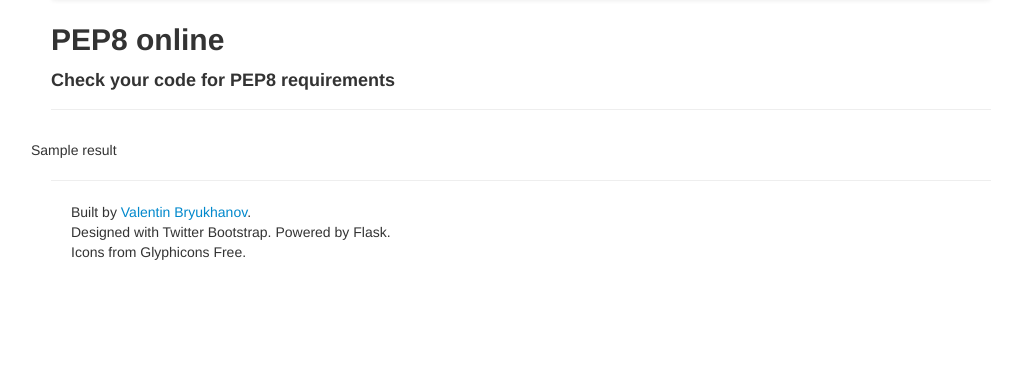
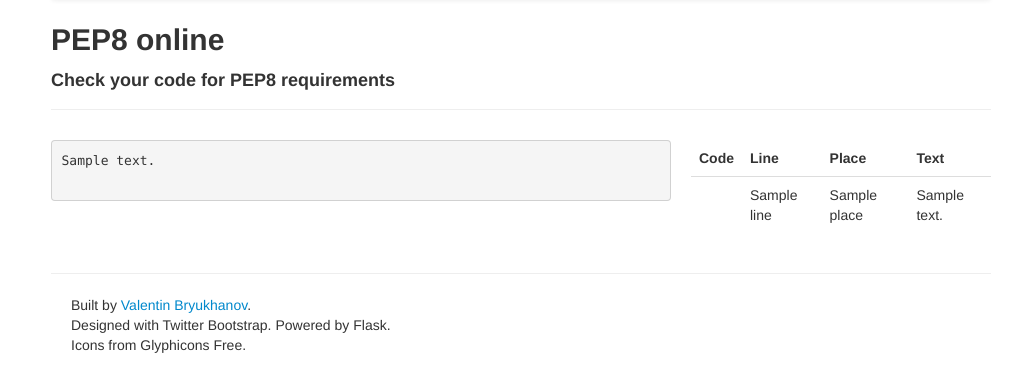
Before and after one commit to Bryukh/pep8online, a Flask app: template templates/check_result.html in a window 1280 px wide. Shown: the part 42-434 px from the top of the page, without its empty margins (119-1141 px from the left). Run offline with Flask 2, Linux system fonts and the light colour scheme; the template is opened without the code that fills it: most values are stand-ins (such as "Sample title", 1, 10 or a date in 2020).

Commit message:
Representaion the results of checking

```diff
--- a/main.py
+++ b/main.py
@@ -26,7 +26,8 @@ def check_result():
             result = "Empty request"
         result = check_text(code_text)
     context = {
-        'result': result
+        'result': result,
+        'code_text': code_text,
     }
     return render_template("check_result.html", **context)
 
--- a/templates/check_result.html
+++ b/templates/check_result.html
@@ -1,4 +1,50 @@
 {% extends "base.html" %}
 {% block content %}
-    {{ result|safe }}
-{%  endblock %}
+    <div class="span8">
+        <pre>{{ code_text }}
+        </pre>
+    </div>
+    <div class="span4">
+        <table class="table">
+            <thead>
+            <tr>
+                <th>
+                    Code
+                </th>
+                <th>
+                    Line
+                </th>
+                <th>
+                    Place
+                </th>
+                <th>
+                    Text
+                </th>
+            </tr>
+            </thead>
+            <tbody>
+            {% for res in result %}
+                <tr>
+                    <td>
+                        {% if res.type == "W" %}
+                            <span class="label label-warning">W{{ res.code }}</span>
+                        {% elif res.type == "E" %}
+                            <span class="label label-important">E{{ res.code }}</span>
+                        {% endif %}
+                    </td>
+                    <td>
+                        {{ res.line }}
+                    </td>
+                    <td>
+                        {{ res.place }}
+                    </td>
+                    <td>
+                        {{ res.text }}
+                    </td>
+                </tr>
+            {% endfor %}
+
+            </tbody>
+        </table>
+    </div>
+{% endblock %}
```
Also changed, not shown: checktools.py (+22 -1 lines).
